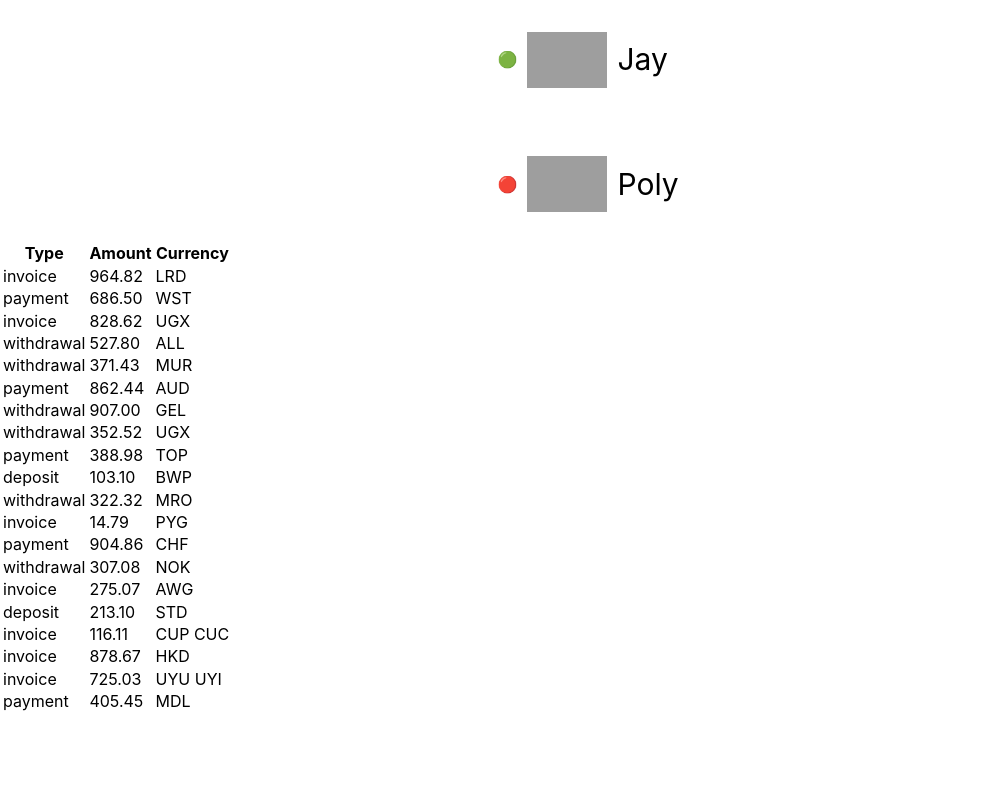
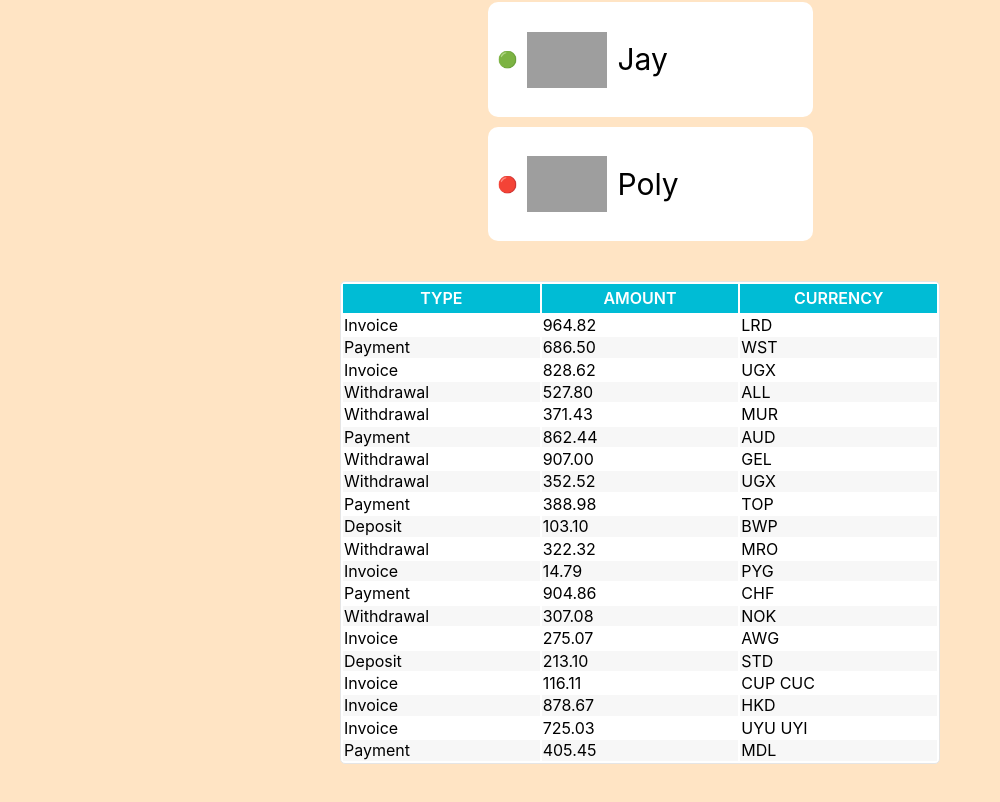
Before and after one commit to greatberser/goit-react-hw-01-components, a React (Create React App) app: page / in a window 1280 px wide. Shown: the part 1179-1981 px from the top of the page, without its empty margins (0-1000 px from the left). Before the commit the page ends 1893 px from the top, so only its background shows below. Built offline with nearby package versions, Linux system fonts and the light colour scheme; grey boxes are pictures that could not be loaded.

Commit message:
added transaction styles

```diff
--- a/src/components/Transactions/Transactions.jsx
+++ b/src/components/Transactions/Transactions.jsx
@@ -1,18 +1,20 @@
+import css from './Transactions.module.css'
+
 export const Transactions = ({ transactions }) => {
     return (
-      <table>
+      <table className={css.table}>
         <thead>
           <tr>
-            <th>Type</th>
-            <th>Amount</th>
-            <th>Currency</th>
+            <th className={css.th}>Type</th>
+            <th className={css.th}>Amount</th>
+            <th className={css.th}>Currency</th>
           </tr>
         </thead>
 
         <tbody>
           {transactions.map(({ id, type, amount, currency }) => (
-            <tr key={id}>
-              <td>{type}</td>
+            <tr className={css.tr} key={id}>
+              <td className={css.tdName}>{type}</td>
               <td>{amount}</td>
               <td>{currency}</td>
             </tr>
--- /dev/null
+++ b/src/components/Transactions/Transactions.module.css
@@ -0,0 +1,28 @@
+
+.th {
+    font-weight: 600;
+    padding: 5px;
+    background: #00bcd5;
+    color: white;
+    text-transform: uppercase;
+}
+
+.table {
+    margin-top: 40px;
+    margin-bottom: 40px;
+    margin-left: auto;
+    margin-right: auto;
+    table-layout: fixed;
+    width: 600px;
+    border-radius: 5px;
+    border: 1px solid #e5e5e5;
+    background-color: #fff;
+}
+
+.tr:nth-child(even) {
+    background: #f7f7f7;
+}
+
+.tdName {
+    text-transform: capitalize;
+}
--- a/src/index.css
+++ b/src/index.css
@@ -7,6 +7,7 @@ body {
     sans-serif;
   -webkit-font-smoothing: antialiased;
   -moz-osx-font-smoothing: grayscale;
+  background-color: bisque;
 }
 
 code {
```
Also changed, not shown: src/components/App.jsx (+5 -4 lines), src/data.json (renamed from src/components/Statistics/data.json), src/friends.json (renamed from src/components/FriendList/friends.json), src/transactions.json (renamed from src/components/Transactions/transactions.json), src/user.json (renamed from src/components/Profile/user.json).
